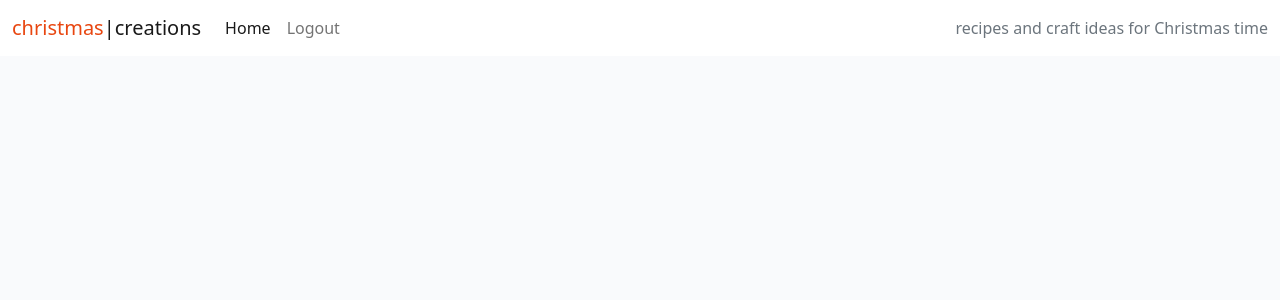
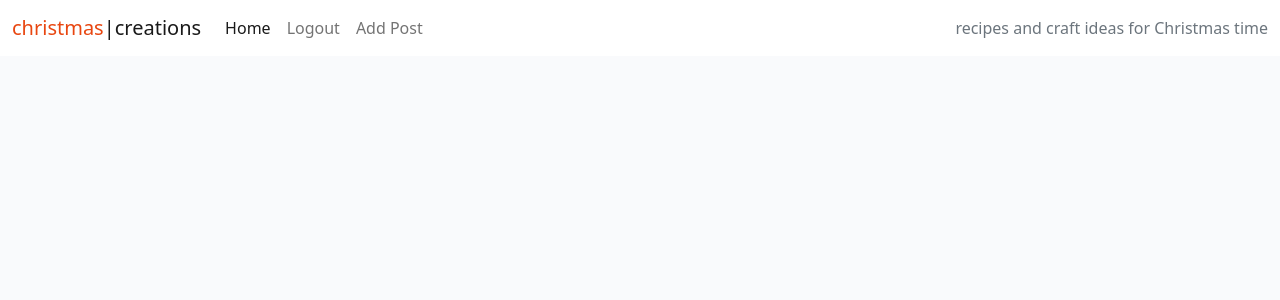
Before and after one commit to MichelleCorrigan/DjangoProject, a Django app: page / in a window 1280 px wide. Shown: the top 300 px of the page. Run offline with Django 3.2, Linux system fonts and the light colour scheme; the visitor is signed in with stand-in values (Sample User, id 1); data that the repository does not hold is empty.

Commit message:
Create add_post template

```diff
--- a/blog/urls.py
+++ b/blog/urls.py
@@ -5,4 +5,5 @@ urlpatterns = [
     path('', views.PostList.as_view(), name='home'),
     path('<slug:slug>/', views.PostDetail.as_view(), name='post_detail'),
     path('like/<slug:slug>', views.PostLike.as_view(), name='post_like'),
+    path('add_post/', views.AddPost.as_view(), name='add_post'),
 ]
--- a/blog/views.py
+++ b/blog/views.py
@@ -75,3 +75,10 @@ class PostLike(View):
             post.likes.add(request.user)
 
         return HttpResponseRedirect(reverse('post_detail', args=[slug]))
+
+
+class AddPost(View):
+
+    model = Post
+    template_name = 'add_post.html'
+    fields = '__all__'
--- a/templates/base.html
+++ b/templates/base.html
@@ -4,7 +4,9 @@
 <html class="h-100">
 
 <head>
-    <title>Christmas Creations Blog</title>
+    <title>
+        Christmas Creations Blog
+    </title>
 
     <link rel="preconnect" href="https://fonts.gstatic.com">
     <link href="https://fonts.googleapis.com/css2?family=Roboto:wght@300&display=swap" rel="stylesheet">
@@ -40,6 +42,9 @@
                     {% if user.is_authenticated %}
                     <li class="nav-item">
                         <a class="nav-link" href="{% url 'account_logout' %}">Logout</a>
+                    </li>
+                    <li class="nav-item">
+                        <a class="nav-link" href="{% url 'add_post' %}">Add Post</a>
                     </li>
                     {% else %}
                     <li class="nav-item">
--- a/templates/index.html
+++ b/templates/index.html
@@ -20,7 +20,7 @@
                                 <img class="card-img-top" src=" {{ post.featured_image.url }}">
                                 {% endif %}
                                 <div class="image-flash">
-                                    <p class="author">Author: {{ post.author }}</p>
+                                    <p class="author">Author: {{ post.author.first_name }} {{ post.author.last_name }}</p>
                                 </div>
                             </div>
                             <a href="{% url 'post_detail' post.slug %}" class="post-link">
--- a/templates/post_detail.html
+++ b/templates/post_detail.html
@@ -1,4 +1,6 @@
-{% extends 'base.html' %} {% block content %}
+{% extends 'base.html' %}
+
+{% block content %}
 {% load crispy_forms_tags %}
 
 <div class="masthead">
```
Also changed, not shown: templates/add_post.html (added, +13 -0 lines).
